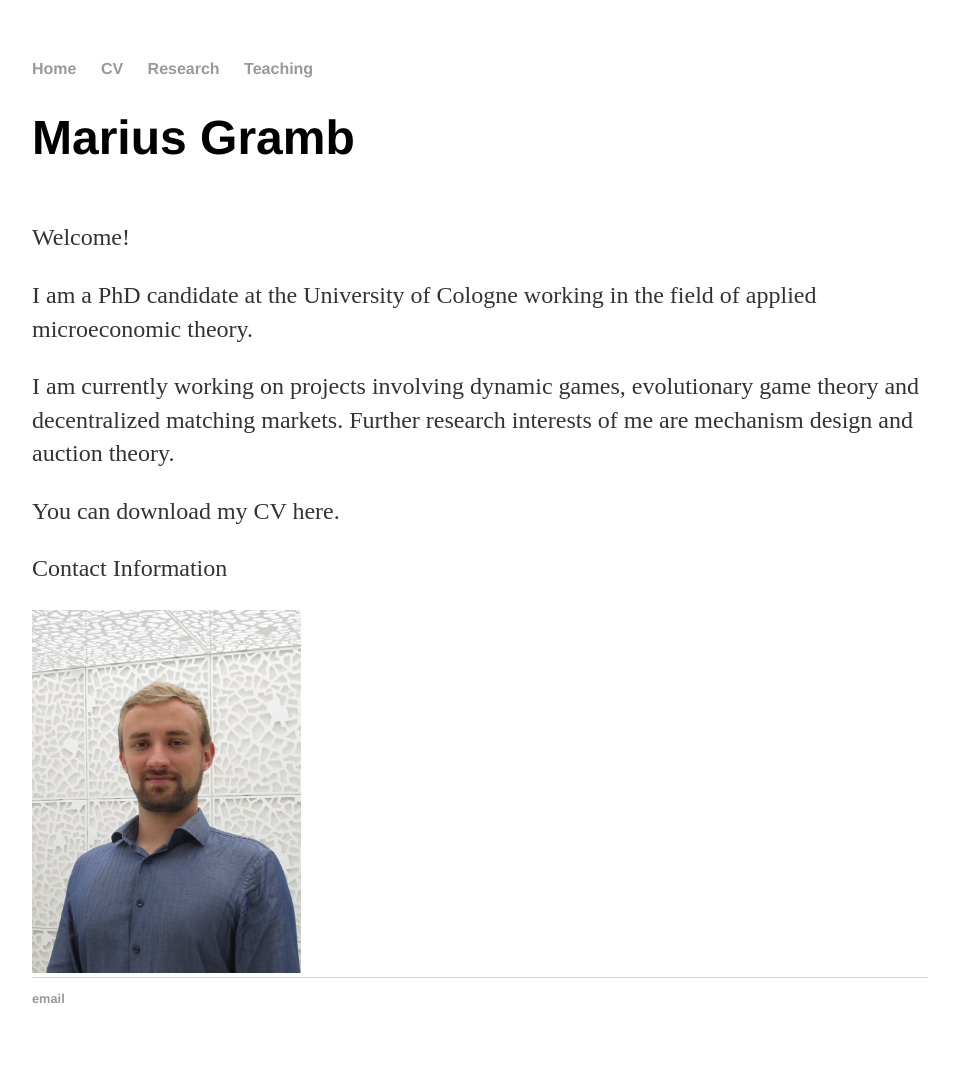
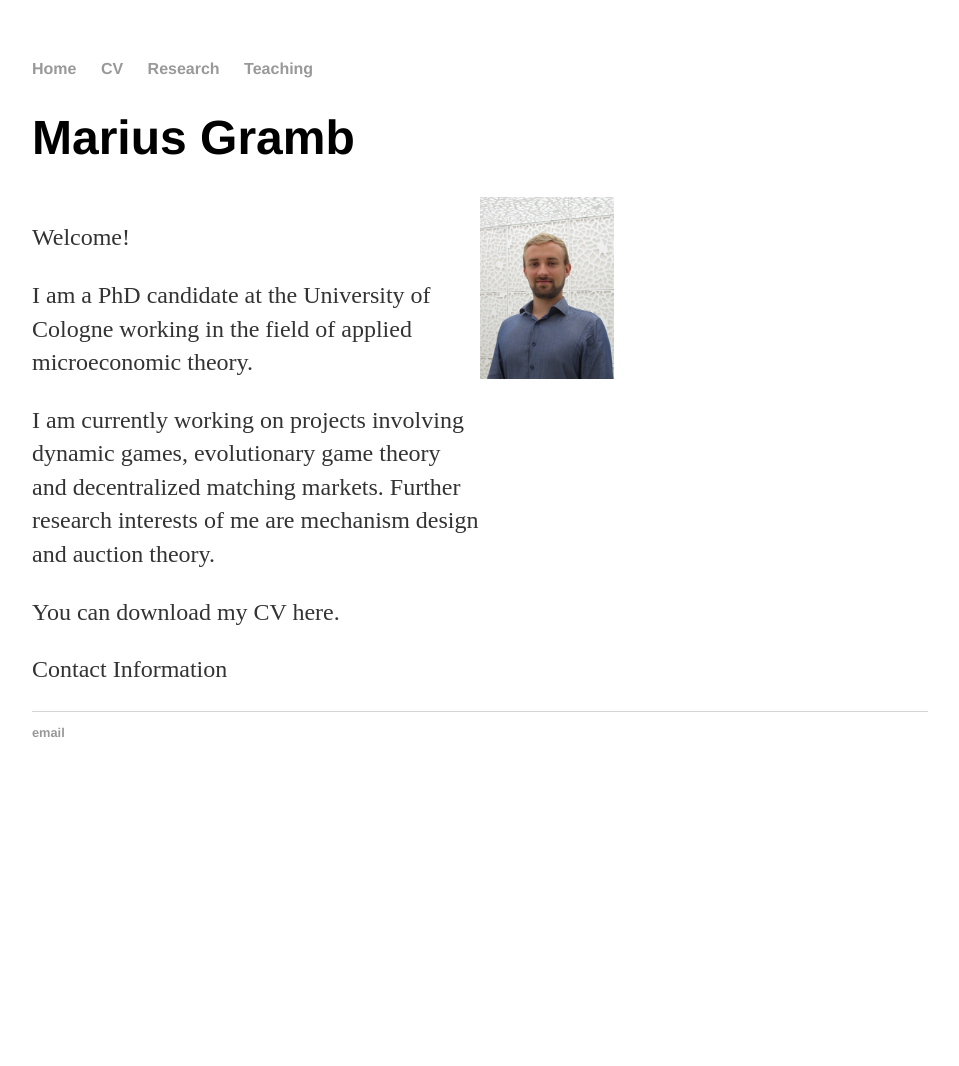
Before and after one commit to mariusgramb/mariusgramb.github.io, a Jekyll site: the page built from index.html, in a window 1280 px wide. Shown: the whole page, without its empty margins (160-1119 px from the left). Built offline with Jekyll 4.4.1, drawn with Linux system fonts in a browser that asks for light colours; after the commit the page ends 900 px from its top, so only the background shows below that.

Commit message:
Update home.css

```diff
--- a/css/home.css
+++ b/css/home.css
@@ -44,15 +44,9 @@ ul.posts li {
 
 .column {
   float: left;
+    width: 50%;
 }
 
-.left {
-  width: 50%;
-}
-
-.right {
-  width: 50%;
-}
 
 /* Clear floats after the columns */
 .row:after {
```
